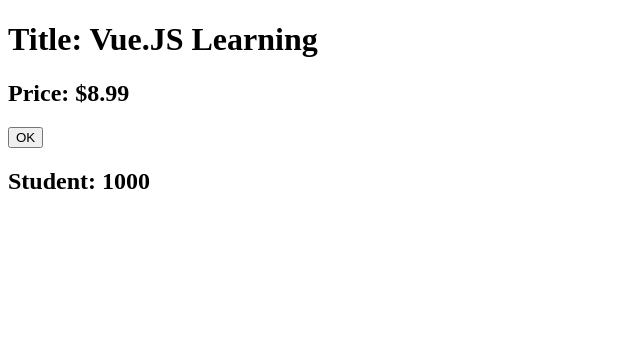
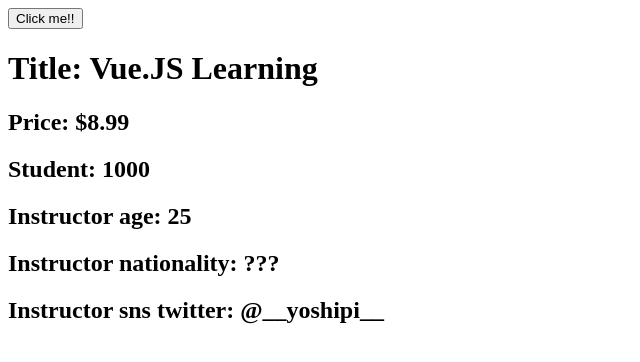
Before and after one commit to Yuji-Hosaka/MyVue, a Vue app: page / in a window 1280 px wide. Shown: the top 362 px of the page, without its empty margins (0-640 px from the left). Built offline with nearby package versions, Linux system fonts and the light colour scheme.

Commit message:
How to Reactived Object and use reactive()

```diff
--- a/src/App.vue
+++ b/src/App.vue
@@ -1,25 +1,44 @@
 <script setup>
-import { ref } from 'vue'
+import { ref, reactive } from 'vue'
 
 const title = ref('Vue.JS Learning')
 let price = ref(9.99)
 function increment() {
   price.value += 1
+  instructor.age -= 1
+  info.value.students += 1
+  instructor.nationality = 'Japanese'
+  instructor.sns.twitter = '@__yoshipi__@'
 }
 
 const info = ref({
   students: 1000,
   rating: 4
 })
+
+const instructor = reactive({
+  name: 'Yoshipi',
+  age: 25,
+  sns: {
+    twitter: '@__yoshipi__',
+    youtube: '@yoshipi'
+  }
+})
+
+instructor.nationality = '???'
+console.log(instructor.name)
 console.log(info.value.students)
 </script>
 
 <template>
   <!-- No need .value here, otherwise, it will be NaN -->
+  <button @click="increment">Click me!!</button>
   <h1>Title: {{ title }}</h1>
   <h2>Price: ${{ price - 1 }}</h2>
-  <button @click="increment">OK</button>
   <h2>Student: {{ info.students }}</h2>
+  <h2>Instructor age: {{ instructor.age }}</h2>
+  <h2>Instructor nationality: {{ instructor.nationality }}</h2>
+  <h2>Instructor sns twitter: {{ instructor.sns.twitter }}</h2>
 </template>
 
 <style></style>
```
